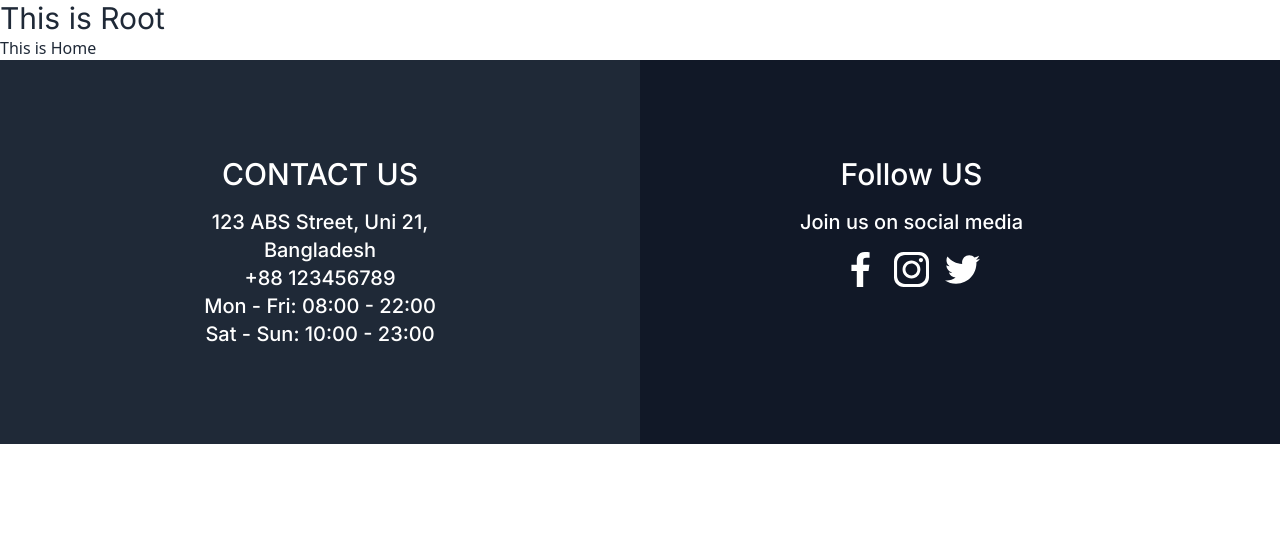
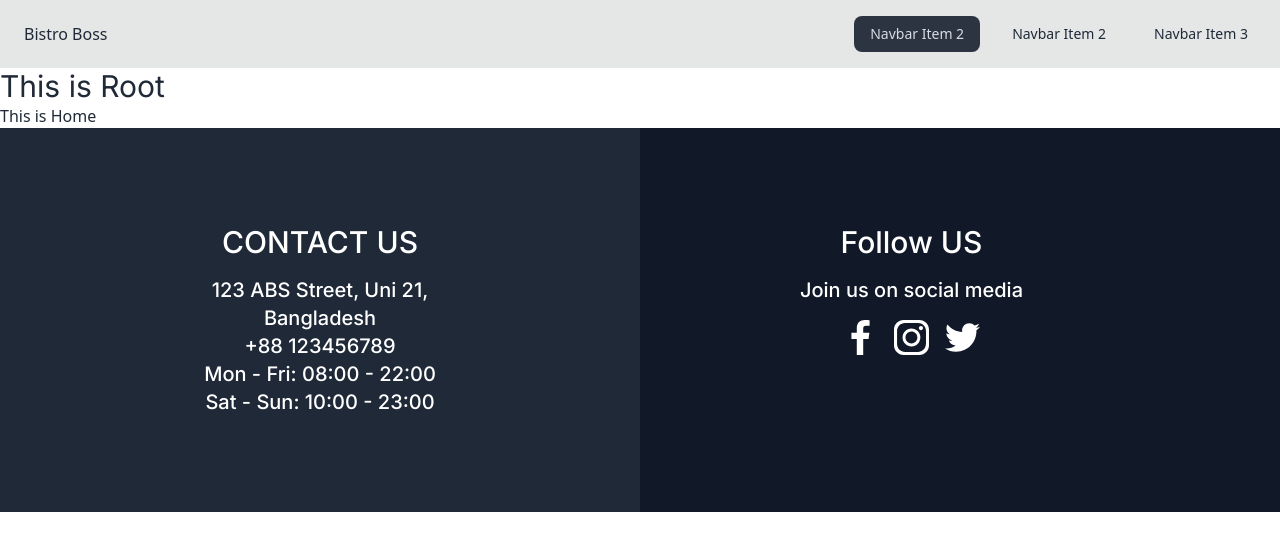
Before and after one commit to SM-Noushan/react-bistro-boss-restaurant-client-ph-practise, a React (Vite) app: page / in a window 1280 px wide. Shown: the top 550 px of the page. Built offline with nearby package versions, Linux system fonts and the light colour scheme.

Commit message:
added header

```diff
--- /dev/null
+++ b/src/components/shared/Header.jsx
@@ -0,0 +1,69 @@
+import { NavLink } from "react-router-dom";
+
+const navLink = (
+  <>
+    <li>
+      <NavLink>Navbar Item 2</NavLink>
+    </li>
+    <li>
+      <navLink>Navbar Item 2</navLink>
+    </li>
+    <li>
+      <navLink>Navbar Item 3</navLink>
+    </li>
+  </>
+);
+
+const Header = () => {
+  return (
+    <div className="drawer">
+      <input id="my-drawer-3" type="checkbox" className="drawer-toggle" />
+      <div className="drawer-content flex flex-col">
+        {/* Navbar */}
+        <div className="w-full navbar bg-base-300">
+          <div className="flex-none lg:hidden">
+            <label
+              htmlFor="my-drawer-3"
+              aria-label="open sidebar"
+              className="btn btn-square btn-ghost"
+            >
+              <svg
+                xmlns="http://www.w3.org/2000/svg"
+                fill="none"
+                viewBox="0 0 24 24"
+                className="inline-block w-6 h-6 stroke-current"
+              >
+                <path
+                  strokeLinecap="round"
+                  strokeLinejoin="round"
+                  strokeWidth="2"
+                  d="M4 6h16M4 12h16M4 18h16"
+                ></path>
+              </svg>
+            </label>
+          </div>
+          <div className="flex-1 px-2 mx-2">Bistro Boss</div>
+          <div className="flex-none hidden lg:block">
+            <ul className="menu menu-horizontal gap-x-4">
+              {/* Navbar menu content here */}
+              {navLink}
+            </ul>
+          </div>
+        </div>
+      </div>
+      <div className="drawer-side">
+        <label
+          htmlFor="my-drawer-3"
+          aria-label="close sidebar"
+          className="drawer-overlay"
+        ></label>
+        <ul className="menu p-4 w-80 min-h-full bg-base-200">
+          {/* Sidebar content here */}
+          {navLink}
+        </ul>
+      </div>
+    </div>
+  );
+};
+
+export default Header;
--- a/src/layouts/Root.jsx
+++ b/src/layouts/Root.jsx
@@ -1,9 +1,11 @@
 import { Outlet } from "react-router-dom";
 import Footer from "../components/shared/Footer";
+import Header from "../components/shared/Header";
 
 const Root = () => {
   return (
     <>
+      <Header />
       <h1 className="text-3xl font-inter">This is Root</h1>
       <Outlet />
       <Footer />
```
